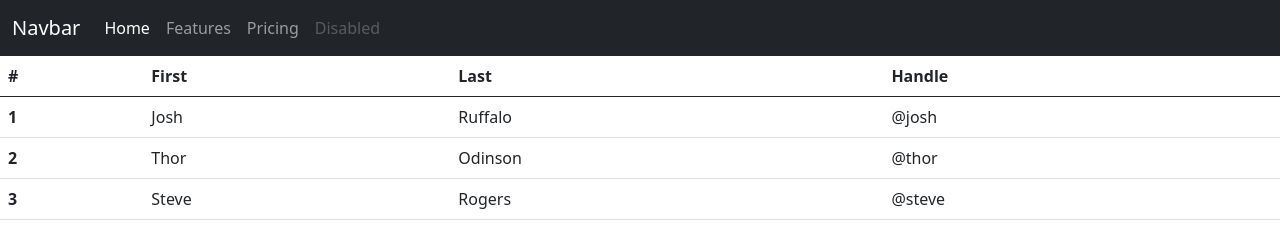
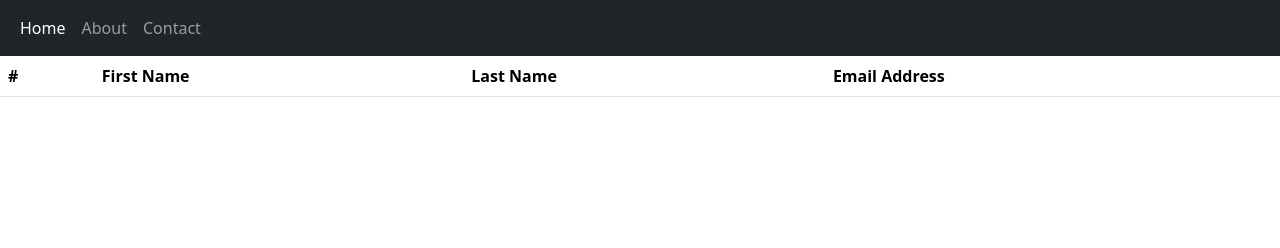
Before and after one commit to CrueZeth/4_1_cz_ballesteros_prelim, a website: page public/index.html in a window 1280 px wide. Drawn offline with nearby package versions, Linux system fonts and the light colour scheme.

Commit message:
Update index.html

```diff
--- a/public/index.html
+++ b/public/index.html
@@ -3,16 +3,17 @@
 <head>
     <meta charset="UTF-8">
     <meta name="viewport" content="width=device-width, initial-scale=1.0">
-
-    <link href="https://cdn.jsdelivr.net/npm/bootstrap@5.0.2/dist/css/bootstrap.min.css" rel="stylesheet" integrity="sha384-EVSTQN3/azprG1Anm3QDgpJLIm9Nao0Yz1ztcQTwFspd3yD65VohhpuuCOmLASjC" crossorigin="anonymous">
-    <script src="https://cdn.jsdelivr.net/npm/bootstrap@5.0.2/dist/js/bootstrap.bundle.min.js" integrity="sha384-MrcW6ZMFYlzcLA8Nl+NtUVF0sA7MsXsP1UyJoMp4YLEuNSfAP+JcXn/tWtIaxVXM" crossorigin="anonymous"></script>
-    <title>Homepage</title>
+    <link
+    href="https://cdn.jsdelivr.net/npm/bootstrap@5.3.2/dist/css/bootstrap.min.css"
+    rel="stylesheet"
+    integrity="sha384-T3c6CoIi6uLrA9TneNEoa7RxnatzjcDSCmG1MXxSR1GAsXEV/Dwwykc2MPK8M2HN"
+    crossorigin="anonymous">
+    <title>Home Page</title>
 </head>
 <body>
   <div>
     <nav class="navbar navbar-expand-lg navbar-dark bg-dark">
       <div class="container-fluid">
-              <a class="navbar-brand" href="#">Navbar</a>
         <button class="navbar-toggler" type="button" data-bs-toggle="collapse" data-bs-target="#navbarNav" aria-controls="navbarNav" aria-expanded="false" aria-label="Toggle navigation">
           <span class="navbar-toggler-icon"></span>
         </button>
@@ -22,13 +23,10 @@
               <a class="nav-link active" aria-current="page" href="#">Home</a>
             </li>
             <li class="nav-item">
-                    <a class="nav-link" href="#">Features</a>
+              <a class="nav-link" href="#">About</a>
             </li>
             <li class="nav-item">
-                    <a class="nav-link" href="#">Pricing</a>
-                  </li>
-                  <li class="nav-item">
-                    <a class="nav-link disabled" href="#" tabindex="-1" aria-disabled="true">Disabled</a>
+              <a class="nav-link" href="#">Contact</a>
             </li>
           </ul>
         </div>
@@ -40,31 +38,11 @@
       <thead>
         <tr>
           <th scope="col">#</th>
-            <th scope="col">First</th>
-            <th scope="col">Last</th>
-            <th scope="col">Handle</th>
+          <th scope="col">First Name</th>
+          <th scope="col">Last Name</th>
+          <th scope="col">Email Address</th>
         </tr>
       </thead>
-        <tbody>
-          <tr>
-            <th scope="row">1</th>
-            <td>Josh</td>
-            <td>Ruffalo</td>
-            <td>@josh</td>
-          </tr>
-          <tr>
-            <th scope="row">2</th>
-            <td>Thor</td>
-            <td>Odinson</td>
-            <td>@thor</td>
-          </tr>
-          <tr>
-            <th scope="row">3</th>
-            <td>Steve</td>
-            <td>Rogers</td>
-            <td>@steve</td>
-          </tr>
-        </tbody>
     </table>
 </body>
 </html>
```
Lines whose indentation alone changed are shown as unchanged.
